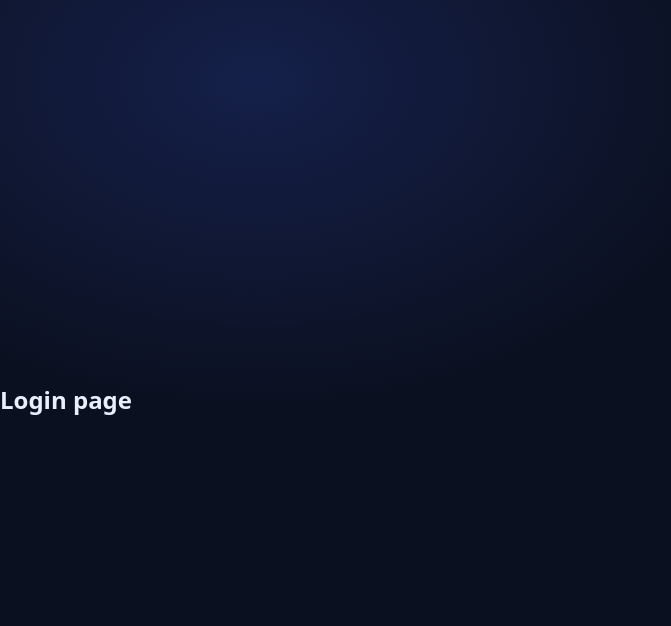
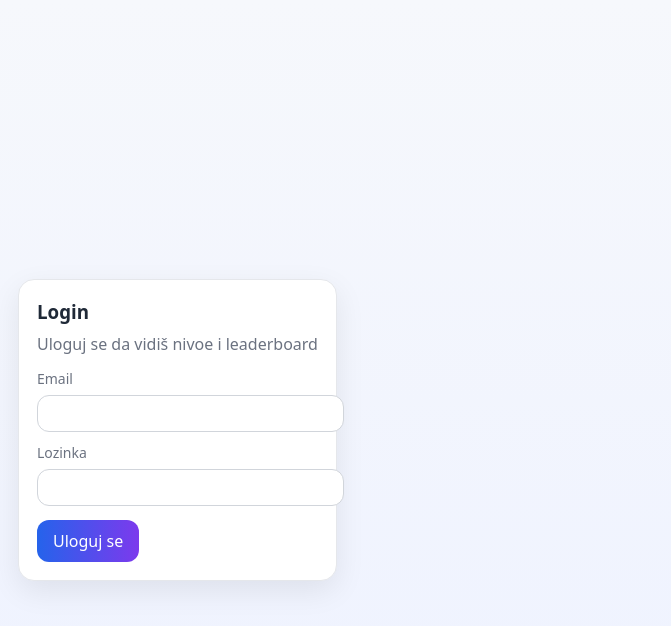
Before and after one commit to elab-development/internet-tehnologije-2025-vebigricazaucenjevebteh_2021_0407, a React (Vite) app in the folder html-builder-frontend/: page /login in a window 1280 px wide. Shown: the top 626 px of the page, without its empty margins (0-671 px from the left). Built offline with nearby package versions, Linux system fonts and the light colour scheme.

Commit message:
Update frontend (components/pages/logic)

```diff
--- a/html-builder-frontend/src/components/Button.jsx
+++ b/html-builder-frontend/src/components/Button.jsx
@@ -1,6 +1,6 @@
-export default function Button({ children, variant = "primary", ...props }) {
+export default function Button({ children, variant = "primary",type="button", ...props }) {
   return (
-    <button className={`btn btn-${variant}`} {...props}>
+    <button className={`btn btn-${variant}`}type={type} {...props}>
       {children}
     </button>
   );
--- a/html-builder-frontend/src/pages/HomePage.jsx
+++ b/html-builder-frontend/src/pages/HomePage.jsx
@@ -1,3 +1,43 @@
+import { useEffect, useState } from "react";
+import Navbar from "../components/Navbar";
+import Card from "../components/Card";
+import Button from "../components/Button";
+
 export default function HomePage() {
-  return <h2>Home – lista nivoa</h2>;
+  const [nivoi, setNivoi] = useState([]);
+  const [loading, setLoading] = useState(true);
+
+  useEffect(() => {
+
+    setTimeout(() => {
+      setNivoi([
+        { id: 1, naziv: "Level 1: Basic HTML", opis: "Osnove strukture", tezina: 1 },
+        { id: 2, naziv: "Level 2: Lists & Links", opis: "Liste i linkovi", tezina: 2 },
+        { id: 3, naziv: "Level 3: Semantic", opis: "Semantički tagovi", tezina: 3 },
+      ]);
+      setLoading(false);
+    }, 300);
+  }, []);
+
+  return (
+    <>
+      <Navbar />
+      <div className="container" style={{ marginTop: 18 }}>
+        <h2>Nivoi</h2>
+
+        {loading ? (
+          <p>Učitavanje...</p>
+        ) : (
+          <div style={{ display: "grid", gridTemplateColumns: "repeat(auto-fit, minmax(260px, 1fr))", gap: 14 }}>
+            {nivoi.map((n) => (
+              <Card key={n.id} title={n.naziv} subtitle={`Težina: ${n.tezina}`}>
+                <p style={{ marginTop: 0, color: "var(--muted)" }}>{n.opis}</p>
+                <Button onClick={() => alert(`Otvaram nivo ${n.id}`)}>Otvori</Button>
+              </Card>
+            ))}
+          </div>
+        )}
+      </div>
+    </>
+  );
 }
--- a/html-builder-frontend/src/pages/LoginPage.jsx
+++ b/html-builder-frontend/src/pages/LoginPage.jsx
@@ -1,3 +1,31 @@
+import { useState } from "react";
+import { useNavigate } from "react-router-dom";
+import Card from "../components/Card";
+import Input from "../components/Input";
+import Button from "../components/Button";
+
 export default function LoginPage() {
-  return <h2>Login page</h2>;
+  const nav = useNavigate();
+  const [email, setEmail] = useState("");
+  const [password, setPassword] = useState("");
+
+  function onSubmit(e){
+    e.preventDefault();
+
+    nav("/");
+  }
+
+  return (
+    <div className="container" style={{maxWidth:420, marginTop:60}}>
+      <Card title="Login" subtitle="Uloguj se da vidiš nivoe i leaderboard">
+        <form onSubmit={onSubmit}>
+          <Input label="Email" value={email} onChange={(e)=>setEmail(e.target.value)} />
+          <Input label="Lozinka" type="password" value={password} onChange={(e)=>setPassword(e.target.value)} />
+          <div style={{marginTop:14}}>
+            <Button type="submit">Uloguj se</Button>
+          </div>
+        </form>
+      </Card>
+    </div>
+  );
 }
--- a/html-builder-frontend/src/styles.css
+++ b/html-builder-frontend/src/styles.css
@@ -1,54 +1,67 @@
 :root{
-  --bg:#0b1020;
-  --panel:#121a33;
-  --text:#e9efff;
-  --accent:#57c7ff;
-  --accent2:#7c5cff;
+  --bg:#f6f8fc;
+  --panel:#fff;
+  --text:#1f2937;
+  --muted:#6b7280;
+  --accent:#2563eb;
+  --accent2:#7c3aed;
 }
 body{
     margin:0;
-    font-family:system-ui;
-    background:radial-gradient(900px 600px at 20% 10%, #15204a 0%, var(--bg) 55%);
+    font-family:system-ui,sans-serif;
+    background:linear-gradient(180deg,#f6f8fc,#eef2ff);
     color:var(--text);
-}
+    }
 .cardx{
-    background:linear-gradient(180deg, rgba(18,26,51,.9), rgba(18,26,51,.65));
-    border:1px solid rgba(87,199,255,.18);
+    background:var(--panel);
+    border:1px solid #e5e7eb;
     border-radius:16px;
-    padding:16px;
-    box-shadow:0 0 0 1px rgba(124,92,255,.10), 0 12px 40px rgba(0,0,0,.35);
-}
+    padding:18px;
+    box-shadow:0 10px 30px rgba(0,0,0,.08);
+ }
 .cardx-title{
     margin:0 0 6px;
-}
+    font-weight:600;
+    }
 .cardx-subtitle{
     margin:0 0 12px;
-    opacity:.8;
+    color:var(--muted);
+    }
+.label{
+    display:block;
+    margin:10px 0 6px;
+    font-size:14px;
+    color:var(--muted);
 }
 .input{
     width:100%;
     padding:10px 12px;
     border-radius:12px;
-    border:1px solid rgba(87,199,255,.25);
-    background:rgba(9,12,24,.6);
-    color:var(--text);
+    border:1px solid #d1d5db;
 }
-.label{
-    display:block;
-    margin:10px 0 6px;
-    opacity:.9;
+.input:focus{
+    outline:none;
+    border-color:var(--accent);
+    box-shadow:0 0 0 3px rgba(37,99,235,.15);
 }
 .btn{
     border:0;
     border-radius:12px;
-    padding:10px 14px;
+    padding:10px 16px;
     cursor:pointer;
+    font-weight:500;
+}
+.btn-primary{
+    color:#fff;
+    background:linear-gradient(90deg,var(--accent),var(--accent2));
+}
+.btn-ghost{
+    background:#fff;
+    border:1px solid #d1d5db;
     color:var(--text);
 }
-.btn-primary{
-    background:linear-gradient(90deg, var(--accent), var(--accent2));
+.container{
+    max-width:980px;
+    margin:0 auto;
+    padding:18px;
 }
-.btn-ghost{
-    background:transparent;
-    border:1px solid rgba(87,199,255,.3);
-}
```
